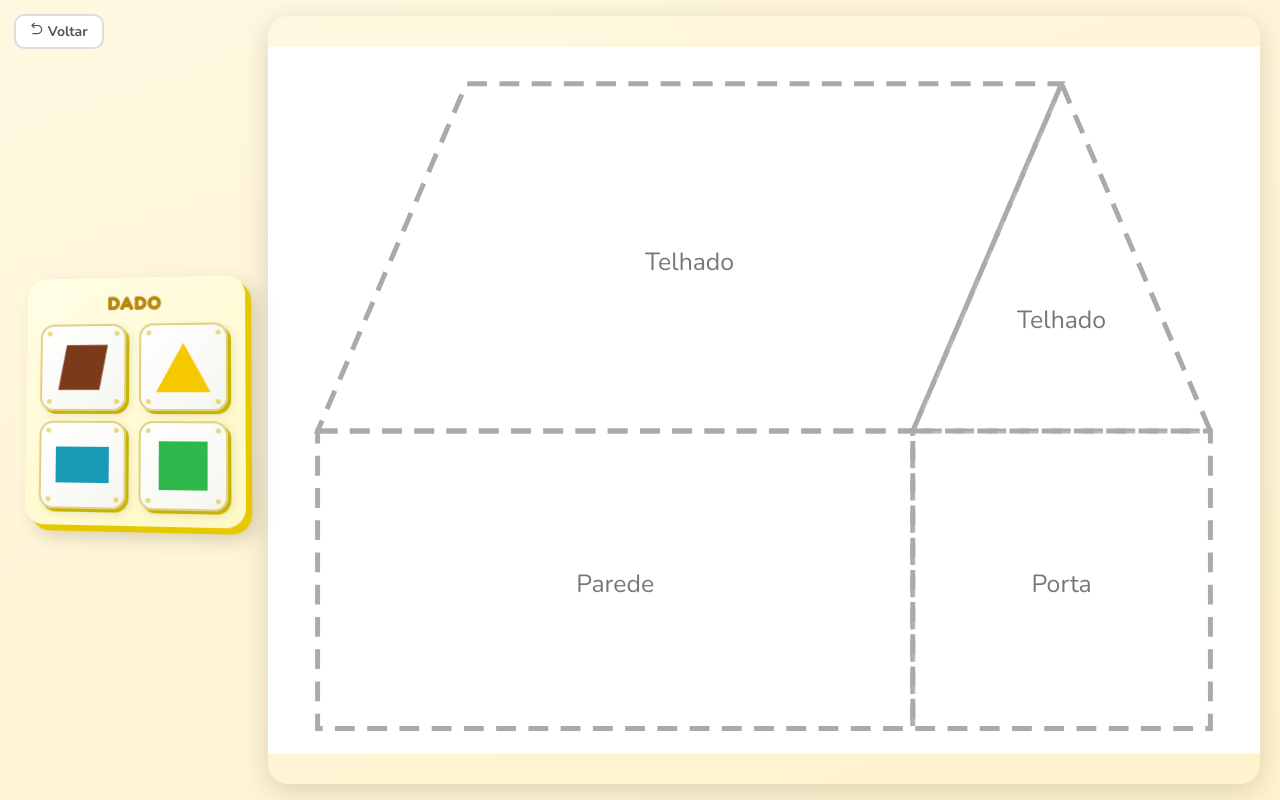
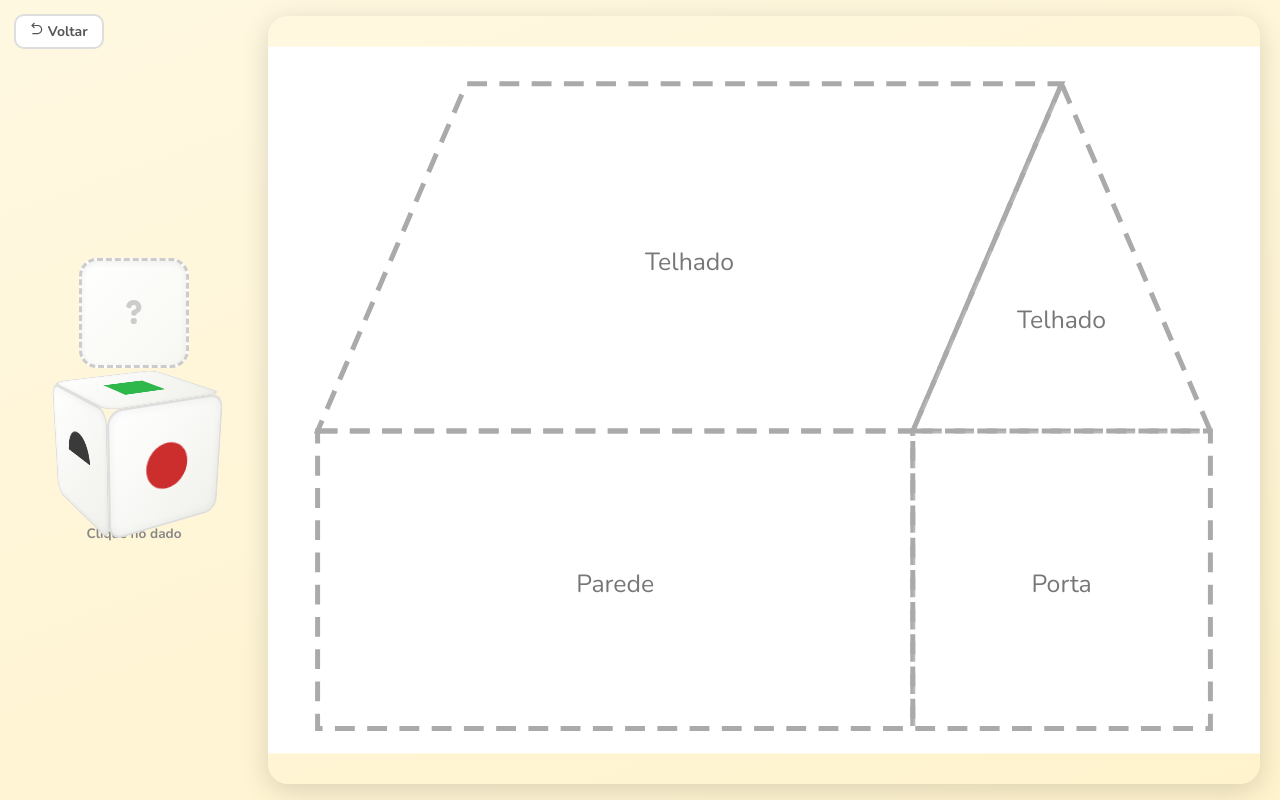
Before and after one commit to AdryanSales/shapes-game, a React (Vite) app: page / in a window 1280 px wide. Both pictures are taken after a click on the button "Casa". Built offline with nearby package versions, Linux system fonts and the light colour scheme.

Commit message:
primeira versão funcional

```diff
--- a/src/App.css
+++ b/src/App.css
@@ -28,14 +28,14 @@ html, body, #root {
   justify-content: center;
   gap: 18px;
   padding: 20px;
-  background: linear-gradient(160deg, #FFF8E1 0%, #FFE082 100%);
+  background: linear-gradient(160deg, #7f81ff 0%, #1598d4 100%);
 }
 
 .start-title {
   font-size: clamp(2rem, 5vw, 3rem);
-  color: var(--primary);
-  text-shadow: 3px 3px 0 #fff, 4px 4px 0 rgba(0,0,0,0.1);
-  letter-spacing: 1px;
+  font-family: 'Nunito';
+  font-weight: bolder;
+  color: #3f0086;
 }
 
 .start-subtitle {
@@ -127,10 +127,12 @@ html, body, #root {
 }
 
 .scene-preview-svg {
-  width: 140px;
+  width: 100%;
   height: auto;
   border-radius: 10px;
   overflow: hidden;
+  display: block;
+  margin: auto 0;
 }
 
 /* ─── Game Screen ────────────────────────────────────────────── */
@@ -180,79 +182,93 @@ html, body, #root {
   justify-content: center;
 }
 
-/* ─── Die Panel ──────────────────────────────────────────────── */
-.die-panel {
-  background: linear-gradient(145deg, #FFFDE7, #FFF9C4);
-  border-radius: 20px;
-  padding: 16px 14px;
-  box-shadow:
-    6px 6px 0 #E6C800,
-    10px 10px 20px rgba(0,0,0,0.18);
-  transform: perspective(600px) rotateY(-6deg) rotateX(3deg);
-  width: 220px;
+/* ─── Dice Panel (3D) ────────────────────────────────────────── */
+.dice-panel {
+  display: flex;
+  flex-direction: column;
+  align-items: center;
+  gap: 18px;
+  padding: 16px;
 }
 
-.die-panel-label {
-  text-align: center;
-  font-size: 1.1rem;
-  font-weight: 800;
-  color: #B8860B;
-  margin-bottom: 10px;
-  letter-spacing: 1px;
-  text-transform: uppercase;
+.dice-tray {
+  width: 110px;
+  height: 110px;
+  background: linear-gradient(135deg, #fff, #f7f7f2);
+  border: 3px dashed #ccc;
+  border-radius: 18px;
+  display: flex;
+  align-items: center;
+  justify-content: center;
+  box-shadow: inset 0 2px 6px rgba(0,0,0,0.06);
+  transition: border-color 0.2s, box-shadow 0.2s;
 }
 
-.die-grid {
-  display: grid;
-  grid-template-columns: 1fr 1fr;
-  gap: 10px;
+.dice-tray--active {
+  border-style: solid;
+  border-color: var(--primary);
+  box-shadow: 0 4px 16px rgba(255,140,0,0.25);
 }
 
-.die-face {
+.dice-tray-prompt {
+  font-size: 2rem;
+  color: #ccc;
+  user-select: none;
+}
+
+.dice-scene {
+  perspective: 500px;
+  width: 120px;
+  height: 120px;
+  cursor: default;
+}
+
+.dice-scene--clickable {
+  cursor: pointer;
+}
+
+.dice-scene--clickable:hover {
+  outline: 3px solid rgba(255,140,0,0.4);
+  outline-offset: 6px;
+  border-radius: 8px;
+}
+
+.dice-cube {
+  width: 120px;
+  height: 120px;
   position: relative;
-  width: 88px;
-  height: 88px;
-  background: linear-gradient(135deg, #fff, #f5f5f0);
-  border: 2px solid #e0d080;
+  transform-style: preserve-3d;
+  transition: transform 0.95s cubic-bezier(0.25, 0.46, 0.45, 0.94);
+}
+
+.dice-face3d {
+  position: absolute;
+  width: 120px;
+  height: 120px;
+  background: linear-gradient(135deg, #ffffff, #f0f0eb);
+  border: 2px solid #ddd;
   border-radius: 14px;
   display: flex;
   align-items: center;
   justify-content: center;
-  box-shadow: 3px 3px 0 #c8b400, 4px 4px 8px rgba(0,0,0,0.1);
-  transition: transform 0.15s, box-shadow 0.15s;
-  cursor: grab;
+  backface-visibility: hidden;
+  box-shadow: inset 0 0 10px rgba(0,0,0,0.06);
 }
 
-.die-face:not(.die-face--used):hover {
-  transform: translateY(-3px) scale(1.06);
-  box-shadow: 5px 5px 0 #c8b400, 6px 6px 12px rgba(0,0,0,0.16);
+.dice-face3d--front  { transform: translateZ(60px); }
+.dice-face3d--back   { transform: rotateY(180deg) translateZ(60px); }
+.dice-face3d--right  { transform: rotateY(90deg)  translateZ(60px); }
+.dice-face3d--left   { transform: rotateY(-90deg) translateZ(60px); }
+.dice-face3d--top    { transform: rotateX(90deg)  translateZ(60px); }
+.dice-face3d--bottom { transform: rotateX(-90deg) translateZ(60px); }
+
+.dice-hint {
+  font-size: 0.85rem;
+  font-family: 'Nunito', sans-serif;
+  font-weight: 700;
+  color: #888;
+  text-align: center;
 }
-
-.die-face--used {
-  opacity: 0.35;
-  cursor: default;
-  background: #f5f5f5;
-}
-
-.die-face-shape {
-  display: flex;
-  align-items: center;
-  justify-content: center;
-}
-
-/* Die corner dots */
-.die-dot {
-  position: absolute;
-  width: 5px;
-  height: 5px;
-  background: #d4b800;
-  border-radius: 50%;
-  opacity: 0.5;
-}
-.die-dot--tl { top: 5px;    left: 5px;   }
-.die-dot--tr { top: 5px;    right: 5px;  }
-.die-dot--bl { bottom: 5px; left: 5px;   }
-.die-dot--br { bottom: 5px; right: 5px;  }
 
 /* ─── Draggable shape ────────────────────────────────────────── */
 .draggable-shape {
@@ -447,18 +463,39 @@ html, body, #root {
     padding: 8px 12px 12px;
   }
 
-  .die-panel {
-    transform: none;
-    width: 100%;
-    max-width: 340px;
+  .dice-panel {
+    flex-direction: row;
+    justify-content: center;
+    flex-wrap: wrap;
+    gap: 12px;
+    padding: 12px;
   }
 
-  .die-grid {
-    grid-template-columns: repeat(3, 1fr);
+  .dice-cube {
+    width: 90px;
+    height: 90px;
   }
 
-  .die-face {
-    width: 70px;
-    height: 70px;
+  .dice-face3d {
+    width: 90px;
+    height: 90px;
+  }
+
+  .dice-face3d--front  { transform: translateZ(45px); }
+  .dice-face3d--back   { transform: rotateY(180deg) translateZ(45px); }
+  .dice-face3d--right  { transform: rotateY(90deg)  translateZ(45px); }
+  .dice-face3d--left   { transform: rotateY(-90deg) translateZ(45px); }
+  .dice-face3d--top    { transform: rotateX(90deg)  translateZ(45px); }
+  .dice-face3d--bottom { transform: rotateX(-90deg) translateZ(45px); }
+
+  .dice-scene {
+    perspective: 400px;
+    width: 90px;
+    height: 90px;
+  }
+
+  .dice-tray {
+    width: 90px;
+    height: 90px;
   }
 }
--- a/src/App.jsx
+++ b/src/App.jsx
@@ -19,8 +19,10 @@ export default function App() {
         usedPieceIds={gameState.usedPieceIds}
         activeId={gameState.activeId}
         wrongSlotId={gameState.wrongSlotId}
+        currentDicePiece={gameState.currentDicePiece}
         handleDragStart={gameState.handleDragStart}
         handleDragEnd={gameState.handleDragEnd}
+        handleRoll={gameState.handleRoll}
         onBack={gameState.resetGame}
       />
     )
--- /dev/null
+++ b/src/components/DicePanel.jsx
@@ -0,0 +1,92 @@
+import { useState } from 'react'
+import DraggableShape from './DraggableShape.jsx'
+import ShapeSVG from './ShapeSVG.jsx'
+
+// Order matches CSS: front, back, right, left, top, bottom
+const DICE_FACES  = ['circle', 'triangle', 'parallelogram', 'semicircle', 'square', 'rectangle']
+const FACE_SIDES  = ['front',  'back',     'right',         'left',       'top',    'bottom']
+
+// Cube rotation (rotateX, rotateY in deg) that brings each face toward the viewer (+Z)
+const FACE_ROTATIONS = [
+  { x:   0, y:   0 }, // front  → circle
+  { x:   0, y: 180 }, // back   → triangle
+  { x:   0, y: -90 }, // right  → parallelogram
+  { x:   0, y:  90 }, // left   → semicircle
+  { x: -90, y:   0 }, // top    → square
+  { x:  90, y:   0 }, // bottom → rectangle
+]
+
+const FACE_COLORS = {
+  circle:        '#CC2E2E',
+  triangle:      '#F5C800',
+  parallelogram: '#7B3A1A',
+  semicircle:    '#3A3A3A',
+  square:        '#2EB84B',
+  rectangle:     '#1A9BB5',
+}
+
+function calcNextRotation(current, faceIndex) {
+  const target  = FACE_ROTATIONS[faceIndex]
+  const normX   = ((current.x % 360) + 360) % 360
+  const normY   = ((current.y % 360) + 360) % 360
+  const tNormX  = ((target.x  % 360) + 360) % 360
+  const tNormY  = ((target.y  % 360) + 360) % 360
+  const diffX   = ((tNormX - normX) + 360) % 360
+  const diffY   = ((tNormY - normY) + 360) % 360
+  return { x: current.x + diffX + 720, y: current.y + diffY + 720 }
+}
+
+export default function DicePanel({ currentDicePiece, onRoll }) {
+  const [rotation,  setRotation]  = useState({ x: -20, y: 30 })
+  const [isRolling, setIsRolling] = useState(false)
+
+  function handleRoll() {
+    if (isRolling) return
+    const faceIndex = Math.floor(Math.random() * 6)
+    setRotation(prev => calcNextRotation(prev, faceIndex))
+    setIsRolling(true)
+    setTimeout(() => {
+      setIsRolling(false)
+      onRoll(DICE_FACES[faceIndex])
+    }, 950)
+  }
+
+  const canRoll = !isRolling
+
+  return (
+    <div className="dice-panel">
+      {/* Tray — shows the piece rolled from the dice */}
+      <div className={`dice-tray ${currentDicePiece ? 'dice-tray--active' : ''}`}>
+        {currentDicePiece ? (
+          <DraggableShape piece={currentDicePiece} size={64} />
+        ) : (
+          <span className="dice-tray-prompt">
+            {isRolling ? '...' : '?'}
+          </span>
+        )}
+      </div>
+
+      {/* 3D Dice */}
+      <div
+        className={`dice-scene ${canRoll ? 'dice-scene--clickable' : ''}`}
+        onClick={handleRoll}
+        title="Clique para rolar!"
+      >
+        <div
+          className="dice-cube"
+          style={{ transform: `rotateX(${rotation.x}deg) rotateY(${rotation.y}deg)` }}
+        >
+          {DICE_FACES.map((shape, i) => (
+            <div key={shape} className={`dice-face3d dice-face3d--${FACE_SIDES[i]}`}>
+              <ShapeSVG type={shape} color={FACE_COLORS[shape]} size={54} />
+            </div>
+          ))}
+        </div>
+      </div>
+
+      <p className="dice-hint">
+        {currentDicePiece ? 'Arraste a forma!' : isRolling ? 'Rolando...' : 'Clique no dado'}
+      </p>
+    </div>
+  )
+}
--- a/src/components/DroppableSlot.jsx
+++ b/src/components/DroppableSlot.jsx
@@ -22,24 +22,17 @@ export default function DroppableSlot({ slot, placedPiece, isWrong }) {
   const renderPlacedShape = () => {
     if (!placedPiece) return null
 
-    const rotation = slot.shapeRotation || 0
-
-    // For circle/semicircle slots: use cx/cy/r
+    // For circle/semicircle slots: fill the exact slot shape
     if (slot.cx !== undefined) {
-      const diameter = slot.r * 2
-      return (
-        <g
-          transform={`translate(${slot.cx}, ${slot.cy}) rotate(${rotation})`}
-          className="placed-shape"
-        >
-          <PlacedShapeSVG
-            type={placedPiece.type}
-            color={placedPiece.color}
-            size={diameter}
-            centered
-          />
-        </g>
-      )
+      const { cx, cy, r } = slot
+      if (slot.accepts === 'circle') {
+        return <circle cx={cx} cy={cy} r={r} fill={placedPiece.color} className="placed-shape" />
+      }
+      // semicircle: same path as renderOutline
+      if (slot.shapeRotation === 180) {
+        return <path d={`M ${cx - r},${cy} A ${r},${r} 0 0 0 ${cx + r},${cy} Z`} fill={placedPiece.color} className="placed-shape" />
+      }
+      return <path d={`M ${cx - r},${cy} A ${r},${r} 0 0 1 ${cx + r},${cy} Z`} fill={placedPiece.color} className="placed-shape" />
     }
 
     // For rect slots: fill the exact slot rectangle
@@ -126,56 +119,3 @@ export default function DroppableSlot({ slot, placedPiece, isWrong }) {
     </g>
   )
 }
-
-// Helper: renders an SVG shape centered at origin (for placement inside <g transform>)
-function PlacedShapeSVG({ type, color, size, width, height, centered }) {
-  const w = width ?? size
-  const h = height ?? size
-  const cx = w / 2
-  const cy = h / 2
-
-  let el = null
-  switch (type) {
-    case 'circle':
-      el = <circle cx={0} cy={0} r={Math.min(cx, cy) * 0.88} fill={color} />
-      break
-    case 'triangle':
-      el = (
-        <polygon
-          points={`0,${-cy * 0.88} ${cx * 0.88},${cy * 0.88} ${-cx * 0.88},${cy * 0.88}`}
-          fill={color}
-        />
-      )
-      break
-    case 'parallelogram':
-      el = (
-        <polygon
-          points={`${-cx * 0.55},${cy * 0.82} ${cx * 0.82},${cy * 0.82} ${cx * 0.55},${-cy * 0.82} ${-cx * 0.82},${-cy * 0.82}`}
-          fill={color}
-        />
-      )
-      break
-    case 'semicircle':
-      el = (
-        <path
-          d={`M ${-cx * 0.88},0 A ${cx * 0.88},${cy * 0.88} 0 0 1 ${cx * 0.88},0 Z`}
-          fill={color}
-        />
-      )
-      break
-    case 'square':
-      el = <rect x={-cx * 0.85} y={-cy * 0.85} width={w * 0.85} height={h * 0.85} fill={color} />
-      break
-    case 'rectangle':
-      el = <rect x={-cx * 0.88} y={-cy * 0.65} width={w * 0.88} height={h * 0.65} fill={color} />
-      break
-    default:
-      return null
-  }
-
-  return (
-    <g className="placed-shape-inner">
-      {el}
-    </g>
-  )
-}
--- a/src/components/GameScreen.jsx
+++ b/src/components/GameScreen.jsx
@@ -1,6 +1,6 @@
 import { DndContext, DragOverlay, MouseSensor, TouchSensor, useSensor, useSensors } from '@dnd-kit/core'
 import { RiArrowGoBackLine } from 'react-icons/ri'
-import DiePanel from './DiePanel.jsx'
+import DicePanel from './DicePanel.jsx'
 import HouseScene from './HouseScene.jsx'
 import FaceScene from './FaceScene.jsx'
 import ShapeSVG from './ShapeSVG.jsx'
@@ -12,8 +12,10 @@ export default function GameScreen({
   usedPieceIds,
   activeId,
   wrongSlotId,
+  currentDicePiece,
   handleDragStart,
   handleDragEnd,
+  handleRoll,
   onBack,
 }) {
   const sensors = useSensors(
@@ -32,9 +34,9 @@ export default function GameScreen({
       <div className="game-screen">
         <button className="back-button" onClick={onBack}><RiArrowGoBackLine /> Voltar</button>
         <div className="game-die-col">
-          <DiePanel
-            pieces={currentScene.pieces}
-            usedPieceIds={usedPieceIds}
+          <DicePanel
+            currentDicePiece={currentDicePiece}
+            onRoll={handleRoll}
           />
         </div>
         <div className="game-scene-col">
--- a/src/hooks/useGameState.js
+++ b/src/hooks/useGameState.js
@@ -8,6 +8,7 @@ export function useGameState() {
   const [usedPieceIds, setUsedPieceIds] = useState(new Set())
   const [activeId, setActiveId] = useState(null) // piece being dragged
   const [wrongSlotId, setWrongSlotId] = useState(null)
+  const [currentDicePiece, setCurrentDicePiece] = useState(null)
 
   const currentScene = activeScene ? SCENES[activeScene] : null
 
@@ -29,6 +30,7 @@ export function useGameState() {
     setUsedPieceIds(new Set())
     setActiveId(null)
     setWrongSlotId(null)
+    setCurrentDicePiece(null)
     setPhase('playing')
   }, [])
 
@@ -39,7 +41,16 @@ export function useGameState() {
     setUsedPieceIds(new Set())
     setActiveId(null)
     setWrongSlotId(null)
+    setCurrentDicePiece(null)
   }, [])
+
+  const handleRoll = useCallback((shapeType) => {
+    if (!currentScene) return
+    const piece = currentScene.pieces.find(
+      p => p.type === shapeType && !usedPieceIds.has(p.id)
+    )
+    setCurrentDicePiece(piece ?? null)
+  }, [currentScene, usedPieceIds])
 
   const handleDragStart = useCallback(({ active }) => {
     setActiveId(active.id)
@@ -74,6 +85,7 @@ export function useGameState() {
     // Success
     setPlacedShapes(prev => ({ ...prev, [slotId]: pieceId }))
     setUsedPieceIds(prev => new Set([...prev, pieceId]))
+    setCurrentDicePiece(null)
   }, [currentScene, placedShapes, usedPieceIds])
 
   return {
@@ -85,9 +97,11 @@ export function useGameState() {
     activeId,
     wrongSlotId,
     isWon,
+    currentDicePiece,
     selectScene,
     resetGame,
     handleDragStart,
     handleDragEnd,
+    handleRoll,
   }
 }
```
Also changed, not shown: src/components/FaceScene.jsx (+14 -14 lines), src/components/StartScreen.jsx (+29 -20 lines), src/data/scenes.js (+26 -21 lines).
